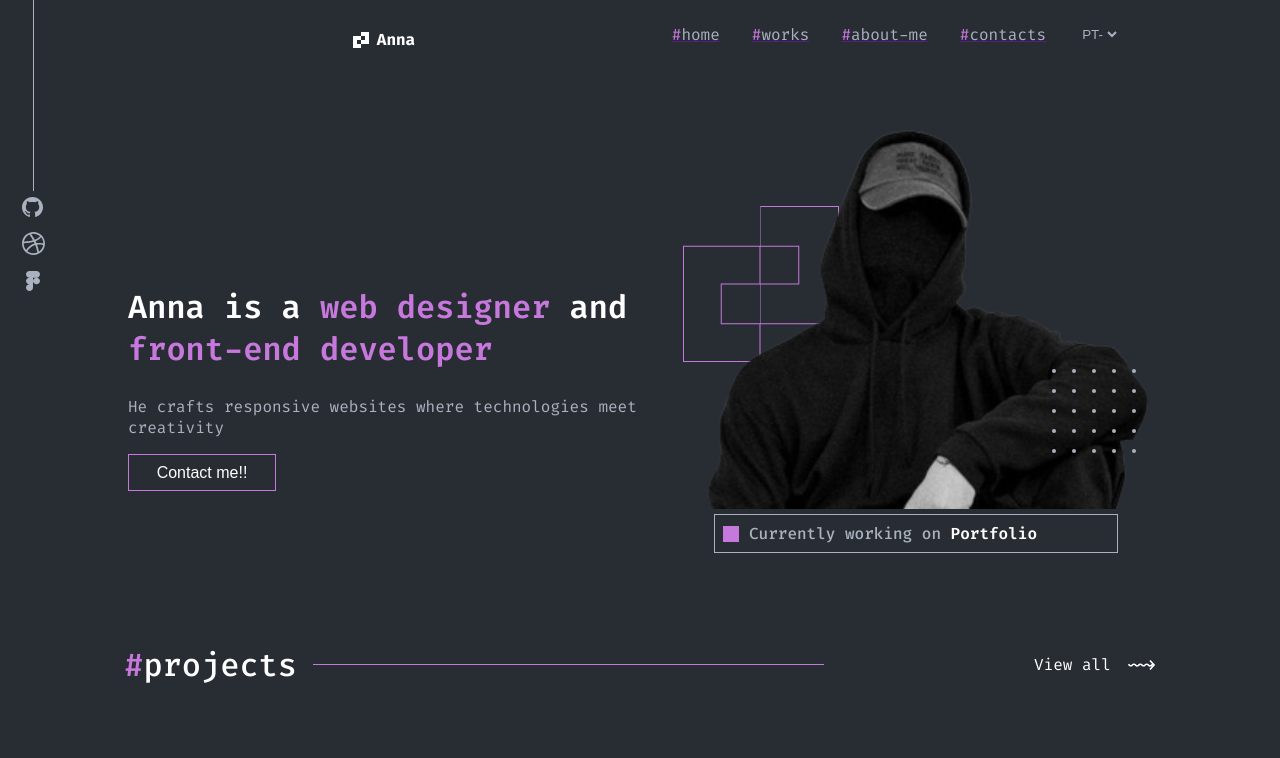
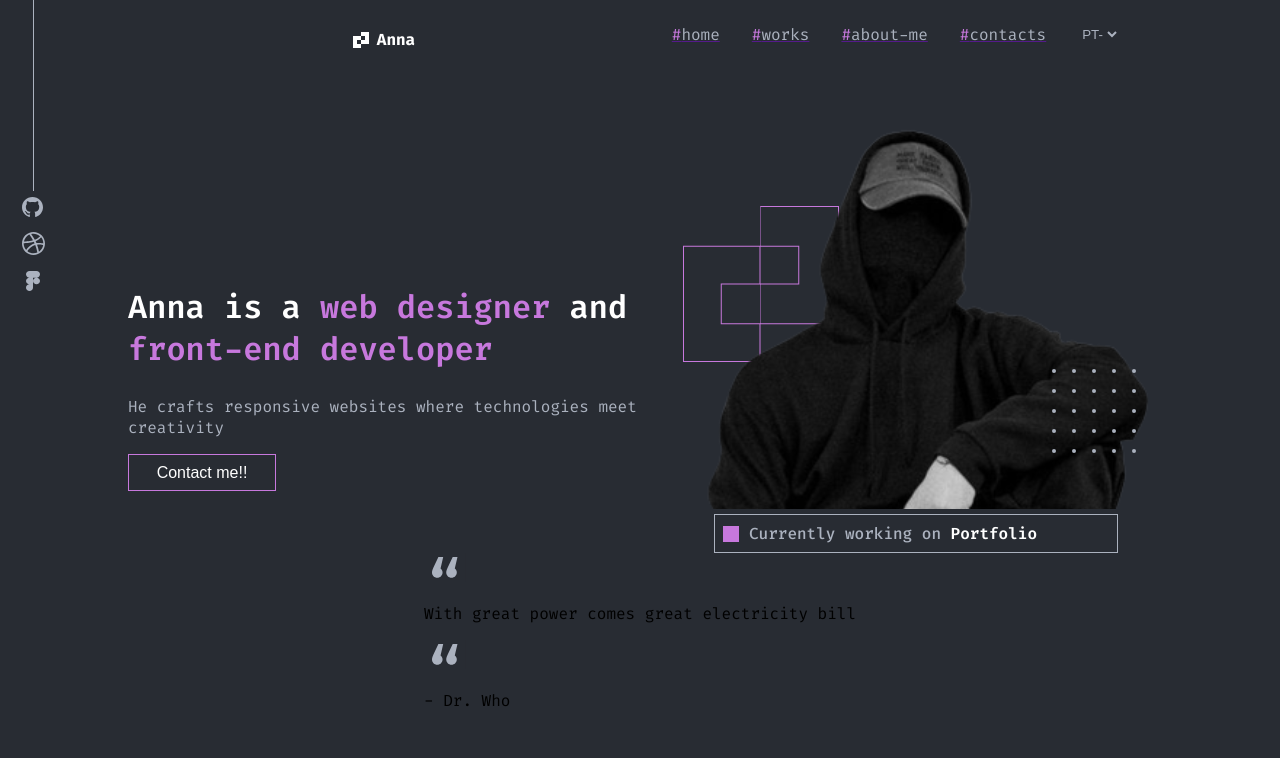
Before and after one commit to annaagabi/portifolio-app, a React (Create React App) app: page / in a window 1280 px wide. Shown: the top 758 px of the page. Built offline with nearby package versions, Linux system fonts and the light colour scheme; the HTML template or start-up script is replaced by a standard one.

Commit message:
Feat: segunda seção com a frase finalizada

```diff
--- a/src/App.jsx
+++ b/src/App.jsx
@@ -69,10 +69,17 @@ export default function App() {
         </section>
 
       </main>
-       {/* <section className={styles.phrasesContainer}>
-          <p>With great power comes great electricity bill</p>
-          <p>- Dr. Who</p>
-        </section> */}
+
+       <section className={styles.phrasesContainer}>
+          <div className={styles.phrasesContent}>
+            <img src={Marks} alt="Aspas duplas na cor cinza" />
+            <p>With great power comes great electricity bill</p>
+          </div>
+          <div className={styles.autorPhrases}>
+            <img src={Marks} alt="Aspas duplas na cor cinza" />
+            <p>- Dr. Who</p>
+          </div>
+        </section>
 
         <section className={styles.projectContainer}>
           <div className={styles.projectContent}>
```
